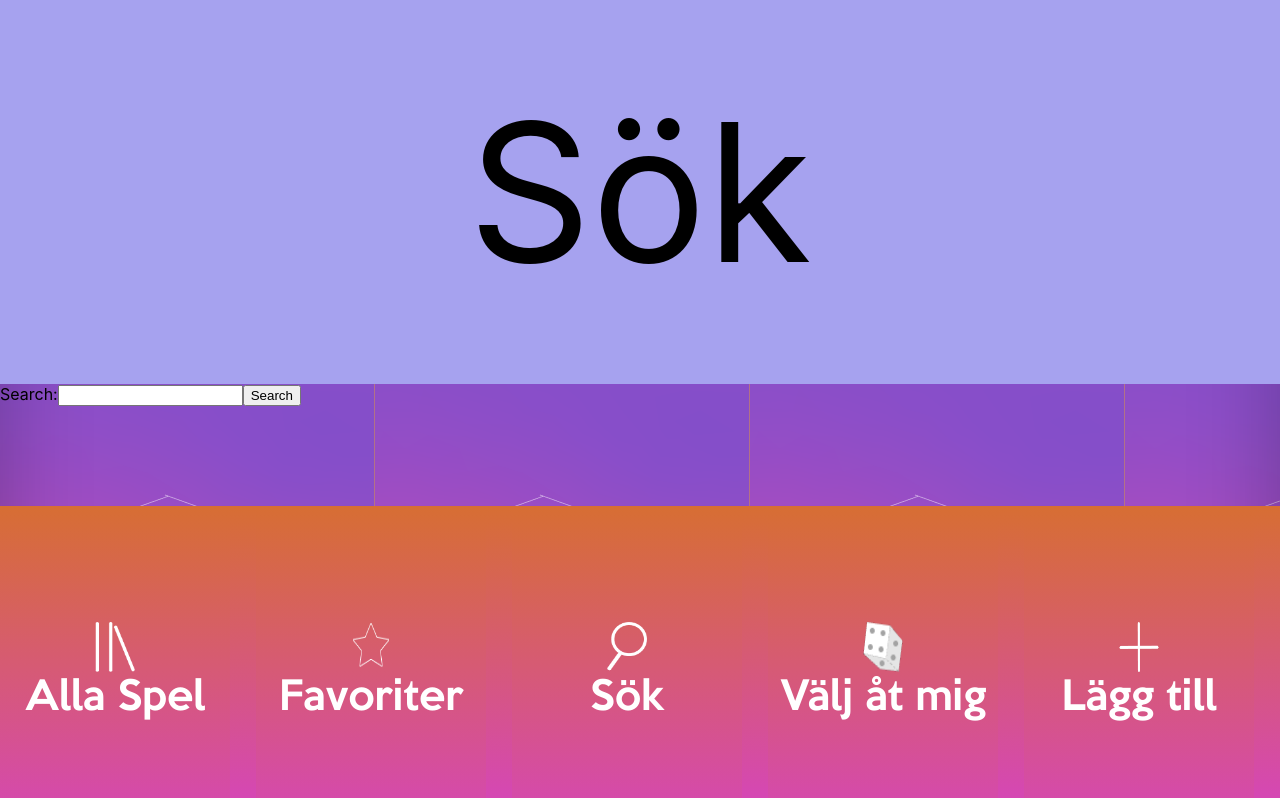
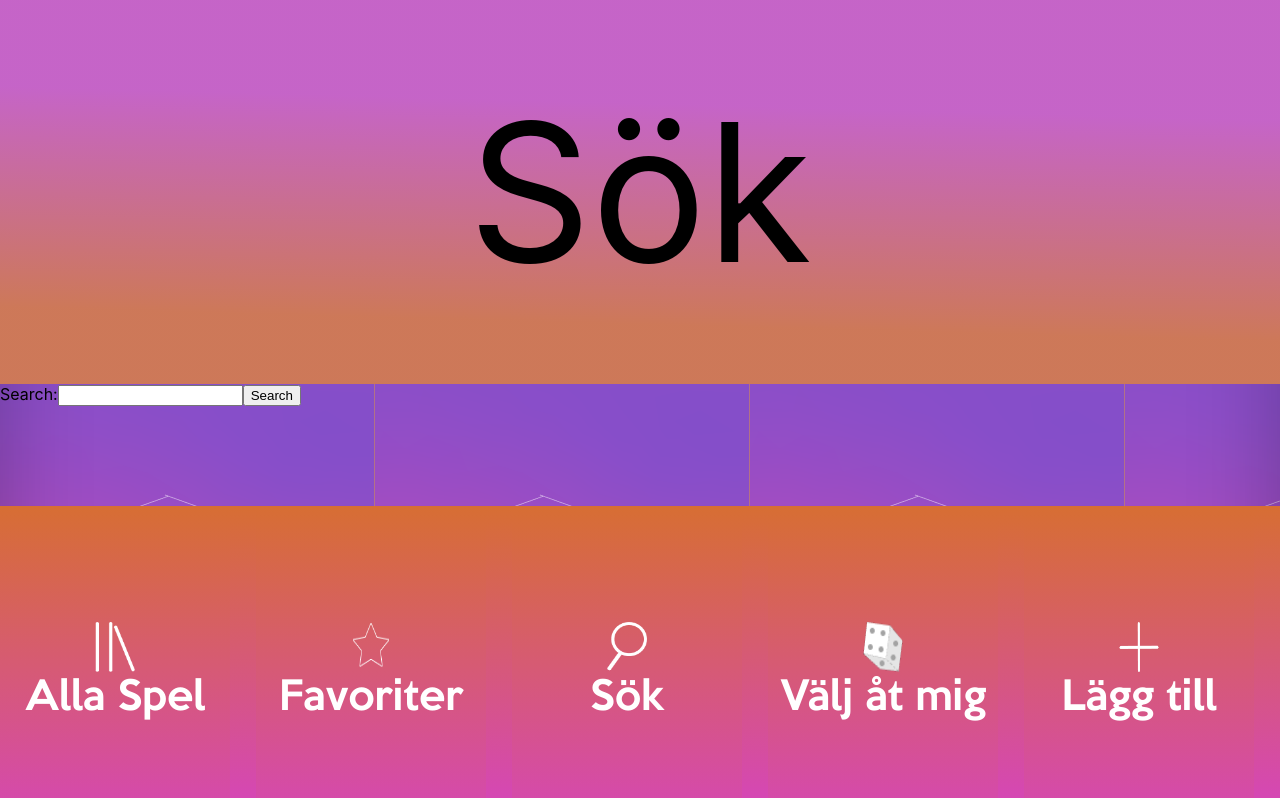
Before and after one commit to VibeValley/PartyPP, a React (Create React App) app: page /Sok in a window 1280 px wide. Shown: the top 798 px of the page. Built offline with nearby package versions, Linux system fonts and the light colour scheme.

Commit message:
Update App.css

```diff
--- a/src/App.css
+++ b/src/App.css
@@ -83,6 +83,8 @@ html {
 }
 
 .SidaHeader {
+  background: linear-gradient(181.54deg, rgba(212, 71, 181, 0.68) 28.85%, rgba(215, 110, 51, 0.8) 81.6%);
+
   font-size: 15vw;
   text-align: center;
   line-height: 30vw;
```
